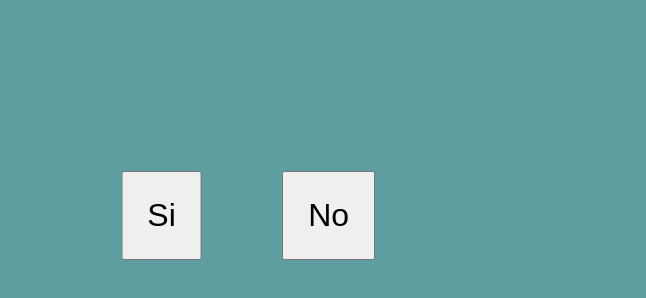
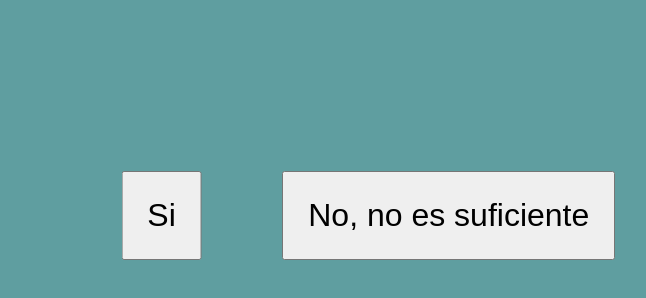
Before and after one commit to James-ux-create/prouecto_Perdon, a plain HTML site: page index.html in a window 1280 px wide. Shown: the part 250-548 px from the top of the page, without its empty margins (398-1044 px from the left). Drawn offline with Linux system fonts and the light colour scheme.

Commit message:
Update index.html

```diff
--- a/index.html
+++ b/index.html
@@ -10,9 +10,9 @@
 <body>
 
     <div class="contenedor">
-        <p>¿Me Perdonas?</p>
+        <p>¿Me puedes dejar de regañarme?</p>
         <button id="yesBtn">Si</button>
-        <button id="noBtn">No</button>
+        <button id="noBtn">No, no es suficiente</button>
     </div>
     <script src="index.js"></script>
 
```
